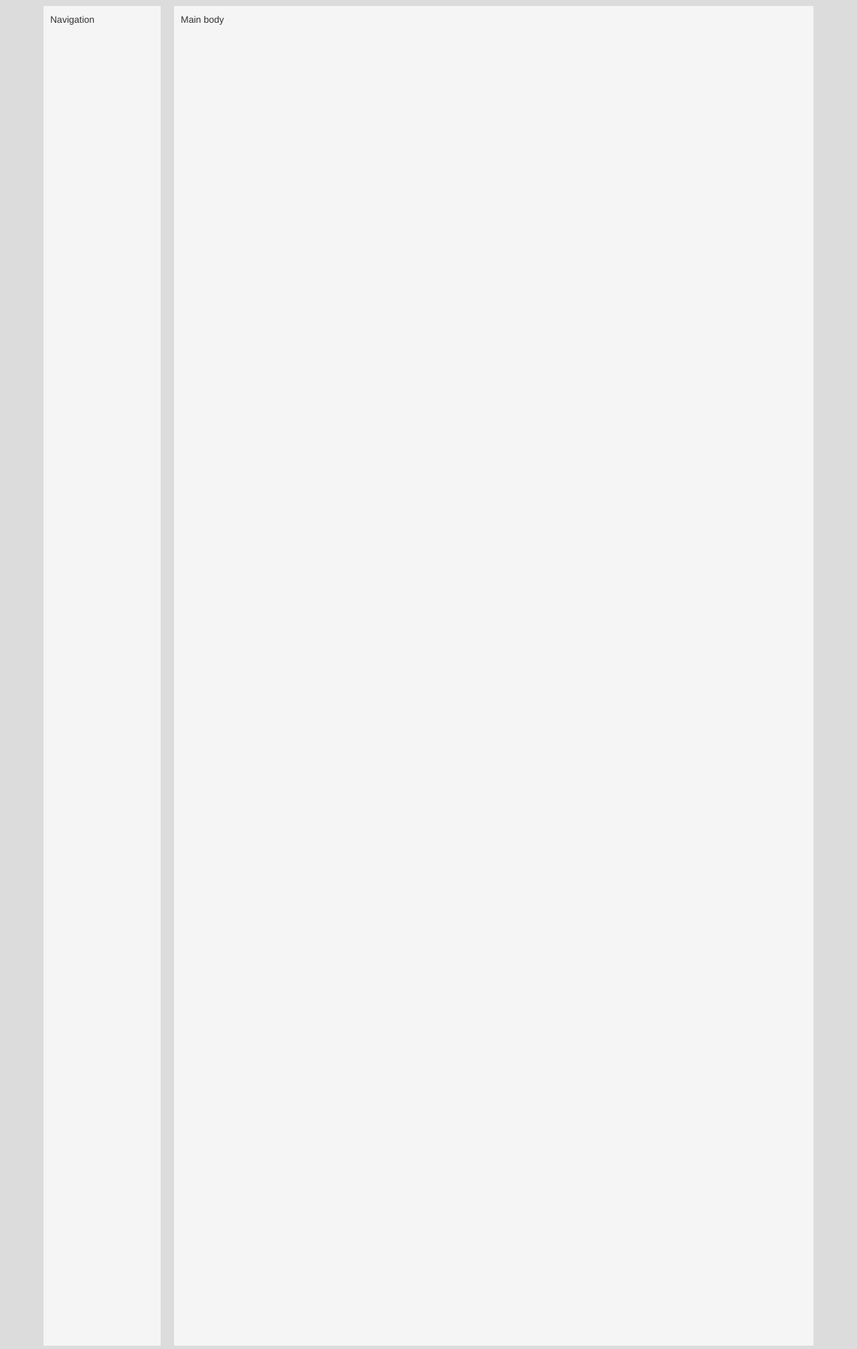
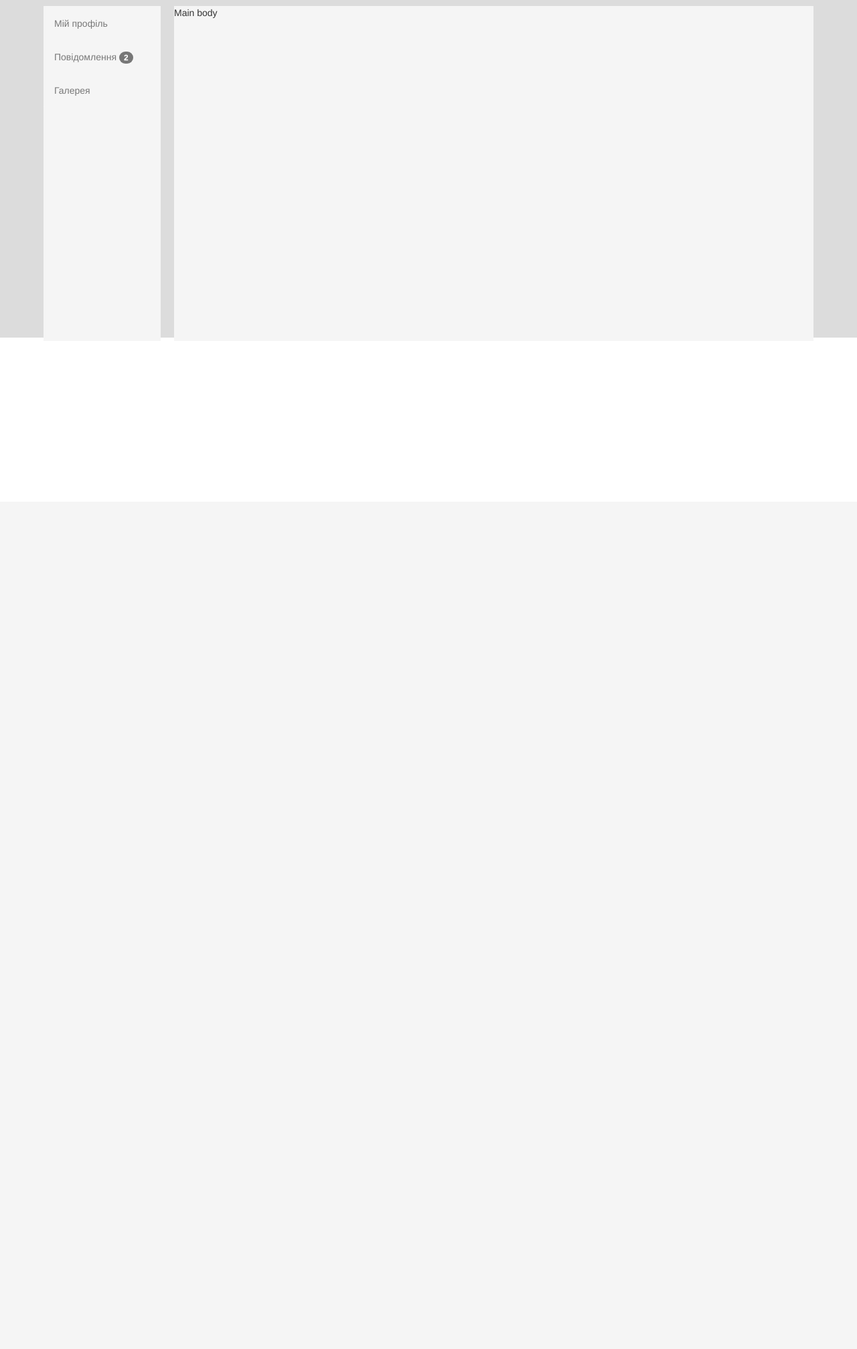
Before and after one commit to dmytro-kushnir/Social-network, a PHP site: the page made by MainPage _Dima/mainPage.html in a window 1280 px wide. Shown: the part 51-2065 px from the top of the page at 67% size. After the commit the page ends 555 px from the top, so only its background shows below. Run offline with PHP 8.4, Linux system fonts and the light colour scheme; some libraries are stand-ins or nearby versions.

Commit message:
mainpage design2

```diff
--- a/MainPage _Dima/mainPage.html
+++ b/MainPage _Dima/mainPage.html
@@ -12,7 +12,7 @@
   <title>Document</title>
 </head>
 <body>
-  <!--Header Navigation-->
+  <!--Header START-->
   <div class="navbar navbar-inverse navbar-fixed-top">
     <div class="container containerHeader">
       <div class="navbar-header">
@@ -34,22 +34,44 @@
               <li class="divider"></li>
               <li><a href="#">Вийти</a></li>
             </ul>
+            <div class="MobileUserSideBar">
+        <ul class="nav navbar-nav mineNavbar">
+            <li><a href="#">Мій профіль</a></li>
+            <li><a href="#">Повідомлення  <span class="badge"> 2</span></a></li>
+            <li><a href="#">Галерея</a></li>
+          </ul>
+    </div>
           </li>
         </ul>
       </div>
     </div>
   </div>
+  <!--Header END-->
   <div class="container-fluid">
   <div class="container custom-container">
     <div class="row">
-      <!--Navigation-->
-      <div class="col-lg-2 col-md-3 col-sm-4 col-xs-4">
-<div class="classWithPad">Navigation</div>
+      <!--Navigation START-->
+      <div class="col-lg-2 col-md-3 col-sm-3 col-xs-0">
+<div class="classWithPad">
+  <div class="sidebar-nav userSideBar">
+    <div class="navbar navbar-default userNavbar">
+      <div class="navbar-header">
+        <ul class="nav navbar-nav asideNavbar">
+            <li><a href="#">Мій профіль</a></li>
+            <li><a href="#">Повідомлення  <span class="badge"> 2</span></a></li>
+            <li><a href="#">Галерея</a></li>
+          </ul>
       </div>
-      <!--Main body-->
-      <div class="col-lg-10 col-md-9 col-sm-8 col-xs-8">
-        <div class="classWithPad">Main body</div>
+    </div>
+  </div>
+</div>
       </div>
+        <!--Navigation END-->
+      <!--Main body START-->
+      <div class="col-lg-10 col-md-9 col-sm-9 col-xs-12 ">
+        <div class="classWithPad userMainBody">Main body</div>
+      </div>
+      <!--Main body END-->
     </div>
   </div>
     </div>
--- a/MainPage _Dima/src/css/style.css
+++ b/MainPage _Dima/src/css/style.css
@@ -1,23 +1,20 @@
  .row * {
-    background-color: gainsboro;
-    height: 2000px;
+    /*background-color: gainsboro;*/
+    /*height: 2000px;*/
 }
 
 .container-fluid{
     background-color: gainsboro;
+
 }
 .custom-container{
     margin-top: 65px;
 }
-@media (min-width: 1200px) {
-    .custom-container{
-        max-width: 1199px;
-    }
-}
+
 .classWithPad {
     margin:-5px;
-       background-color: whitesmoke;
-    padding:10px;
+    background-color: whitesmoke;
+    /*padding:1px; */
 }
 
 /* Navigation header START*/
@@ -34,9 +31,59 @@
     padding-top: 0 !important;
     padding-bottom: 0 !important;
 }
+
+.mineNavbar{
+    margin: 7.5px 0px !important;
+}
 /* Navigation header END*/
 
 
 /* Navigation main START*/
+.userSideBar{
+    min-height: 500px;
+}
+.asideNavbar li:hover {
+    background-color: gainsboro;
+    width: 100%;
+}
+.asideNavbar li {
+    background-color: whitesmoke;
+    width: 100%;
+}
+.asideNavbar ul {
+    /*background-color: whitesmoke;*/
+    width: 100px;
+}
+.userNavbar {
+    box-shadow: none !important;
+    border-color: whitesmoke !important;
+}
+/* Navigation main END*/
+/*Main body START*/
+.userMainBody{
+    min-height: 500px;
+}
+/*Main body END*/
 
-/* Navigation main END*/
+/*Media queries*/
+
+@media (min-width: 1200px) {
+    .custom-container{
+        max-width: 1199px;
+    }
+    .MobileUserSideBar{
+        display: none;
+    }
+}
+@media (min-width: 768px) {
+    .MobileUserSideBar{
+        display: none;
+    }
+}
+
+@media (max-width: 767px) {
+    .userSideBar{
+        display:none;
+    }
+
+}
```
